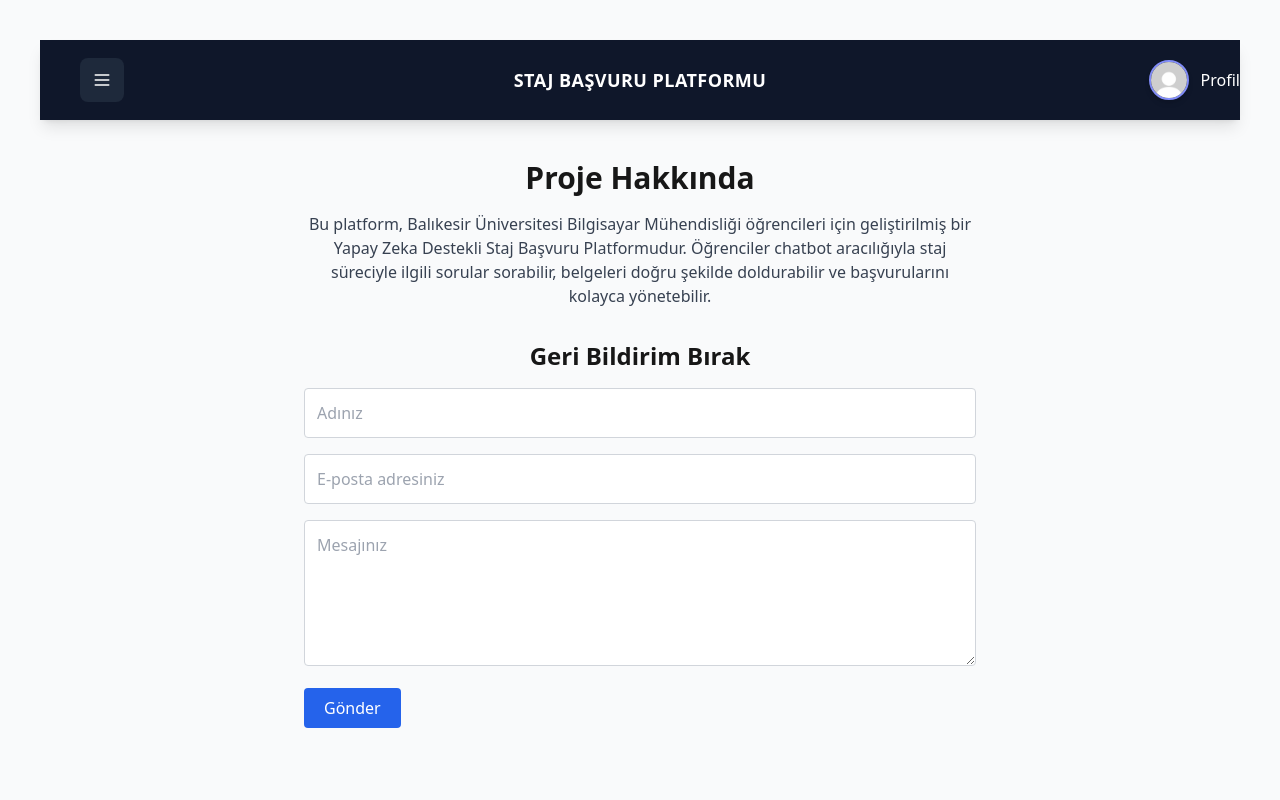
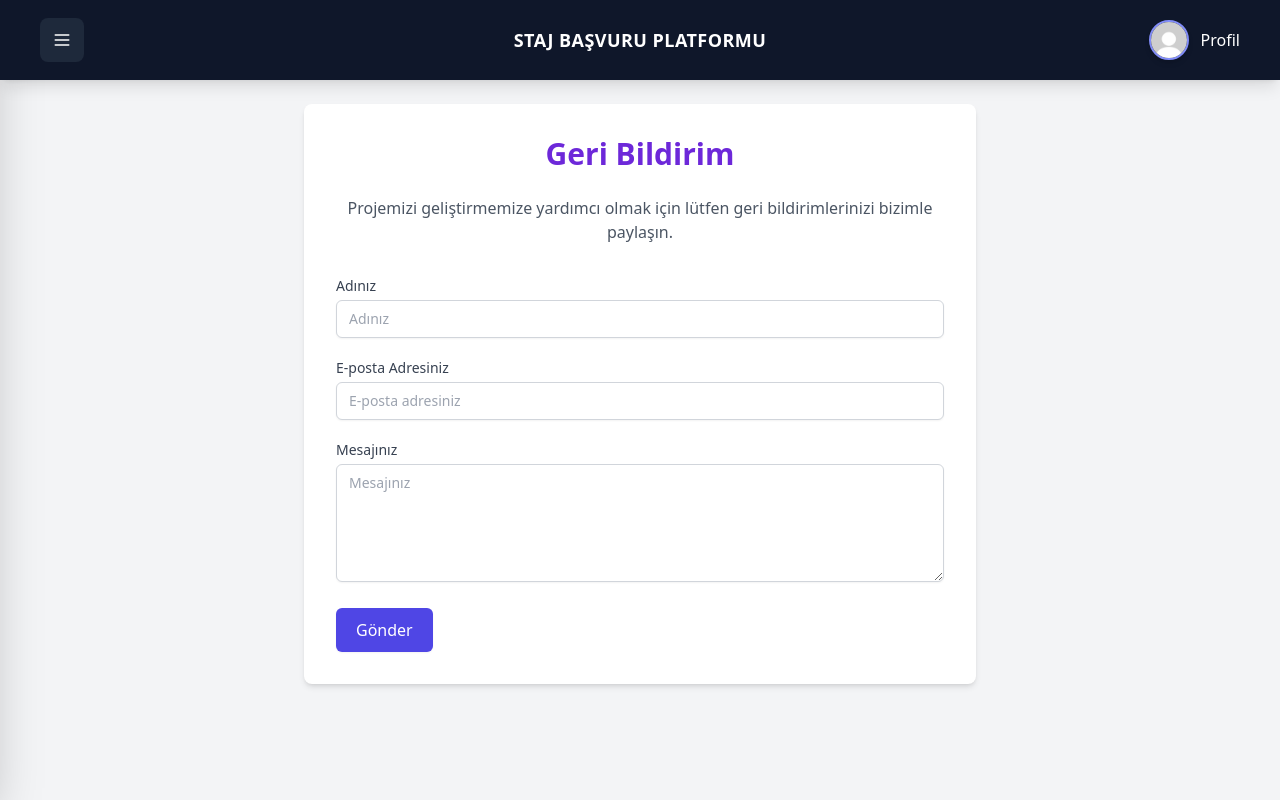
Before and after one commit to salihabetultemel/StajBasvuruPlatformu, a Next.js app: page /feedback in a window 1280 px wide. Built offline with nearby package versions, Linux system fonts and the light colour scheme; no server answers.

Commit message:
some pages added.

```diff
--- a/components/navbar.tsx
+++ b/components/navbar.tsx
@@ -1,3 +1,4 @@
+// components/navbar.tsx
 "use client";
 
 import React from "react";
@@ -16,7 +17,11 @@ const Navbar = ({ toggleSidebar }: NavbarProps) => {
   const profilePicture = session?.user?.image || defaultProfilePicture;
 
   return (
-    <div className="flex h-20 items-center justify-between px-6 md:px-10 bg-[#0f172a] shadow-lg">
+    // Navbar'ın fixed, tam genişlikte, en üstte ve z-index'i yüksek olduğundan emin ol
+    <div className="
+      fixed top-0 left-0 w-full z-50  {/* <-- BU SATIR ÖNEMLİ */}
+      flex h-20 items-center justify-between px-6 md:px-10 bg-[#0f172a] shadow-lg {/* <-- h-20 ÖNEMLİ */}
+    ">
       {/* Sidebar Toggle */}
       <button
         className="p-3 bg-[#1e293b] hover:bg-[#334155] text-white rounded-lg transition flex items-center gap-2"
--- /dev/null
+++ b/src/app/about/page.tsx
@@ -0,0 +1,99 @@
+// app/about/page.tsx
+
+"use client";
+
+import { useState } from "react";
+import Navbar from "../../../components/navbar"; // Doğru yolu kontrol et
+import SidebarMenu from "../../../components/sidebarmenu"; // Doğru yolu kontrol et
+
+export default function AboutPage() {
+  // Sidebar durumunu yönetmek için state
+  const [isSidebarOpen, setIsSidebarOpen] = useState(false);
+
+  // Sidebar'ı açıp kapatan fonksiyon
+  const toggleSidebar = () => {
+    setIsSidebarOpen(!isSidebarOpen);
+  };
+
+  // Genel stil sınıfları (Tailwind)
+  const primaryBg = "bg-gray-100";
+  const primaryText = "text-gray-800";
+  const cardBg = "bg-white";
+  const accentColor = "text-violet-700";
+  const headingColor = "text-gray-900"; // Ana başlıklar için
+  const paragraphColor = "text-gray-600"; // Paragraf metinleri için
+
+  return (
+    // Ana kapsayıcı
+    <div className={`min-h-screen font-sans ${primaryBg} ${primaryText}`}>
+
+      {/* Sidebar: Her zaman render edilir, görünürlüğü `isOpen` ile kontrol edilir */}
+      <SidebarMenu isOpen={isSidebarOpen} toggleSidebar={toggleSidebar} />
+
+      {/* Navbar: Sabitlenmiş ve z-index'i yüksek olmalı (Navbar component'inin kendisinde ayarlı) */}
+      <Navbar toggleSidebar={toggleSidebar} />
+
+      {/* Sayfa İçeriği Alanı */}
+      {/* Navbar'ın yüksekliği (5rem = h-20) kadar padding-top UYGULANMALI */}
+      <main
+        style={{ paddingTop: '5rem' }} // Güvenilir yöntem olarak inline style kullanıldı
+        className={`p-6 sm:p-10 transition-all duration-300 ease-in-out ${
+          isSidebarOpen ? 'md:ml-64' : '' // Sidebar açıkken içeriği sağa kaydır
+        }`}
+      >
+        {/* İçerik Kartı */}
+        <div className={`max-w-4xl mx-auto mt-6 p-8 rounded-lg shadow-md ${cardBg}`}>
+          {/* Sayfa Başlığı */}
+          <h1 className={`text-3xl sm:text-4xl font-bold mb-8 text-center ${accentColor}`}>
+            Platform Hakkında
+          </h1>
+
+          {/* İçerik Alanı */}
+          <div className="space-y-6 text-base sm:text-lg leading-relaxed"> {/* Okunabilirlik için satır aralığı */}
+
+            {/* Giriş Paragrafı */}
+            <p className={paragraphColor}>
+              Bu platform, <strong className={headingColor}>Saliha Betül Temel</strong> tarafından bir bitirme projesi olarak hayata geçirilmiştir. Öncelikli hedefi, üniversite öğrencilerinin staj başvuru süreçlerini dijitalleştirerek daha <strong className={headingColor}>hızlı, kolay erişilebilir ve verimli</strong> hale getirmektir.
+            </p>
+
+            {/* Öğrencilere Yönelik Faydalar */}
+            <div>
+              <h2 className={`text-2xl font-semibold mt-6 mb-3 ${headingColor}`}>
+                Öğrenciler İçin Neler Sunuyor?
+              </h2>
+              <p className={paragraphColor}>
+                Stajyer adayları, platformumuz aracılığıyla başvuruları için gerekli tüm bilgilere ve belgelere merkezi bir noktadan ulaşabilirler. Başvuru adımlarını takip etmek, belgeleri yüklemek ve süreci yönetmek artık çok daha basit. Amacımız, öğrencilerin bürokratik işlemlerle daha az zaman harcayarak staj deneyimine odaklanmalarını sağlamaktır.
+              </p>
+            </div>
+
+            {/* Chatbot Özelliği */}
+            <div>
+              <h2 className={`text-2xl font-semibold mt-6 mb-3 ${headingColor}`}>
+                Akıllı Yardımcınız: Chatbot
+              </h2>
+              <p className={paragraphColor}>
+                Platformun yenilikçi özelliklerinden biri, entegre <strong className={headingColor}>chatbot</strong> sistemidir. Bu chatbot, yaygın öğrenci soruları ve üniversitenin staj el kitabı gibi kaynaklarla eğitilmiştir. Öğrencilerin staj süreciyle ilgili sorularına <strong className={headingColor}>anında ve doğru yanıtlar</strong> sunarak, onlara yol gösterir ve olası kafa karışıklıklarını giderir. Chatbot, 7/24 destek sağlayarak bilgiye erişimi kolaylaştırır.
+              </p>
+            </div>
+
+            {/* Danışmanlara Yönelik Faydalar */}
+            <div>
+              <h2 className={`text-2xl font-semibold mt-6 mb-3 ${headingColor}`}>
+                Danışmanlar İçin Kolaylık ve Verimlilik
+              </h2>
+              <p className={paragraphColor}>
+                Bu platform, sadece öğrencilere değil, aynı zamanda değerli danışman öğretim üyelerine de önemli avantajlar sunar. Tekrarlayan soruların chatbot tarafından yanıtlanması ve başvuru süreçlerinin dijital ortamda takip edilebilmesi, danışmanların <strong className={headingColor}>idari yükünü önemli ölçüde azaltır.</strong> Bu sayede, öğretim üyeleri öğrencilere akademik ve kariyer odaklı rehberlik için daha fazla zaman ayırabilirler. Platform, genel süreç yönetimini iyileştirerek tüm paydaşlar için daha etkin bir staj deneyimi yaratmayı hedefler.
+              </p>
+            </div>
+
+             {/* Sonuç Mesajı */}
+             <p className={`mt-10 text-center font-medium ${paragraphColor}`}>
+                Staj başvurusu yolculuğunuzda size destek olmak ve süreci kolaylaştırmak için buradayız!
+             </p>
+
+          </div>
+        </div>
+      </main>
+    </div>
+  );
+}
--- a/src/app/feedback/page.tsx
+++ b/src/app/feedback/page.tsx
@@ -1,11 +1,17 @@
 "use client";
 
 import { useState } from "react";
-import Navbar from "../../../components/navbar";
+import Navbar from "../../../components/navbar"; // Navbar importu
+import SidebarMenu from "../../../components/sidebarmenu"; // Sidebar importu
 
 export default function FeedbackPage() {
   const [form, setForm] = useState({ name: "", email: "", message: "" });
   const [status, setStatus] = useState("");
+  const [isSidebarOpen, setIsSidebarOpen] = useState(false);
+
+  const toggleSidebar = () => {
+    setIsSidebarOpen(!isSidebarOpen);
+  };
 
   const handleChange = (e: React.ChangeEvent<HTMLInputElement | HTMLTextAreaElement>) => {
     setForm({ ...form, [e.target.name]: e.target.value });
@@ -13,60 +19,112 @@ export default function FeedbackPage() {
 
   const handleSubmit = async (e: React.FormEvent) => {
     e.preventDefault();
-    // Backend henüz yok, sadece mesaj gösteriyoruz
     setStatus("Mesajınız alındı. Teşekkür ederiz!");
+    console.log("Geri bildirim gönderildi:", form);
     setForm({ name: "", email: "", message: "" });
+    setTimeout(() => setStatus(""), 5000);
   };
 
   return (
-    <div className="min-h-screen p-10 font-sans bg-gray-50">
-      <Navbar toggleSidebar={() => {}} />
-      <div className="max-w-2xl mx-auto text-center mt-10">
-        <h1 className="text-3xl font-bold mb-4">Proje Hakkında</h1>
-        <p className="mb-8 text-gray-700">
-          Bu platform, Balıkesir Üniversitesi Bilgisayar Mühendisliği öğrencileri için geliştirilmiş bir
-          Yapay Zeka Destekli Staj Başvuru Platformudur. Öğrenciler chatbot aracılığıyla staj süreciyle ilgili sorular sorabilir,
-          belgeleri doğru şekilde doldurabilir ve başvurularını kolayca yönetebilir.
+    // Ana kapsayıcı
+    <div className="min-h-screen font-sans bg-gray-100 text-gray-800">
+
+      {/* Sidebar: Her zaman render edilir, görünürlüğü `isOpen` ile kontrol edilir */}
+      <SidebarMenu isOpen={isSidebarOpen} toggleSidebar={toggleSidebar} />
+
+      {/* Ana İçerik Alanı Kapsayıcısı: Navbar ve asıl sayfa içeriğini içerir */}
+      {/* Önceki flex container yapısını geri ekledim, belki gerekliydi */}
+      <div className="flex flex-col">
+
+        {/* Navbar: Sabitlenmiş ve z-index'i yüksek */}
+        {/* Navbar component'inin fixed, z-50, h-20 içerdiğinden emin ol */}
+        <Navbar toggleSidebar={toggleSidebar} />
+
+        {/* Sayfa İçeriği (Form Alanı) */}
+        {/*
+           !!! CSS Specificity sorununu aşmak için INLINE STYLE denemesi !!!
+           pt-20 sınıfı kaldırıldı, yerine style eklendi.
+           Navbar'ın h-20 (5rem) yüksekliği kadar padding veriyoruz.
+        */}
+        <main
+          style={{ paddingTop: '5rem' }} // <-- ÖNEMLİ DEĞİŞİKLİK BURADA
+          className={`p-6 sm:p-10 transition-all duration-300 ease-in-out ${ // pt-20 KALDIRILDI
+            isSidebarOpen ? 'md:ml-64' : '' // Sidebar açıkken içeriği sağa kaydır (MD ve üzeri ekranlarda)
+          }`}
+        >
+          {/* Form Kartı */}
+          <div
+            className="max-w-2xl mx-auto mt-6 p-8 rounded-lg shadow-md bg-white"
+          >
+            {/* Başlık */}
+            <h1 className="text-3xl font-bold mb-6 text-center text-violet-700">
+              Geri Bildirim
+            </h1>
+            {/* Açıklama */}
+            <p className="mb-8 text-gray-600 text-center">
+              Projemizi geliştirmemize yardımcı olmak için lütfen geri bildirimlerinizi bizimle paylaşın.
             </p>
 
-        <h2 className="text-2xl font-semibold mb-4">Geri Bildirim Bırak</h2>
-        <form onSubmit={handleSubmit} className="space-y-4 text-left">
+            {/* Form */}
+            <form onSubmit={handleSubmit} className="space-y-5">
+              {/* Adınız Input Alanı */}
+              <div>
+                <label htmlFor="name" className="block text-sm font-medium text-gray-700 mb-1">Adınız</label>
                 <input
                   type="text"
+                  id="name"
                   name="name"
                   placeholder="Adınız"
                   value={form.name}
                   onChange={handleChange}
-            className="w-full border border-gray-300 p-3 rounded"
+                  className="w-full border border-gray-300 rounded-md py-2 px-3 shadow-sm focus:outline-none focus:ring-2 focus:ring-indigo-500 focus:border-indigo-500 sm:text-sm"
                   required
                 />
+              </div>
+              {/* E-posta Input Alanı */}
+              <div>
+                <label htmlFor="email" className="block text-sm font-medium text-gray-700 mb-1">E-posta Adresiniz</label>
                 <input
                   type="email"
+                  id="email"
                   name="email"
                   placeholder="E-posta adresiniz"
                   value={form.email}
                   onChange={handleChange}
-            className="w-full border border-gray-300 p-3 rounded"
+                  className="w-full border border-gray-300 rounded-md py-2 px-3 shadow-sm focus:outline-none focus:ring-2 focus:ring-indigo-500 focus:border-indigo-500 sm:text-sm"
                   required
                 />
+              </div>
+              {/* Mesaj Textarea Alanı */}
+              <div>
+                <label htmlFor="message" className="block text-sm font-medium text-gray-700 mb-1">Mesajınız</label>
                 <textarea
+                  id="message"
                   name="message"
                   placeholder="Mesajınız"
                   value={form.message}
                   onChange={handleChange}
                   rows={5}
-            className="w-full border border-gray-300 p-3 rounded"
+                  className="w-full border border-gray-300 rounded-md py-2 px-3 shadow-sm focus:outline-none focus:ring-2 focus:ring-indigo-500 focus:border-indigo-500 sm:text-sm"
                   required
                 ></textarea>
+              </div>
+              {/* Gönder Butonu */}
+              <div className="flex justify-start">
                 <button
                   type="submit"
-            className="bg-blue-600 text-white px-5 py-2 rounded hover:bg-blue-700 transition"
+                  className="bg-indigo-600 hover:bg-indigo-700 text-white px-5 py-2.5 rounded-md shadow-sm focus:outline-none focus:ring-2 focus:ring-offset-2 focus:ring-indigo-500 transition-colors duration-150"
                 >
                   Gönder
                 </button>
+              </div>
+              {/* Durum Mesajı Alanı */}
+              {status && (
+                <p className="mt-4 text-sm font-medium text-green-600">{status}</p>
+              )}
             </form>
-
-        {status && <p className="mt-4 text-sm text-green-600">{status}</p>}
+          </div>
+        </main>
       </div>
     </div>
   );
```
Also changed, not shown: components/sidebarmenu.tsx (+17 -19 lines). Lines whose indentation alone changed are shown as unchanged.
